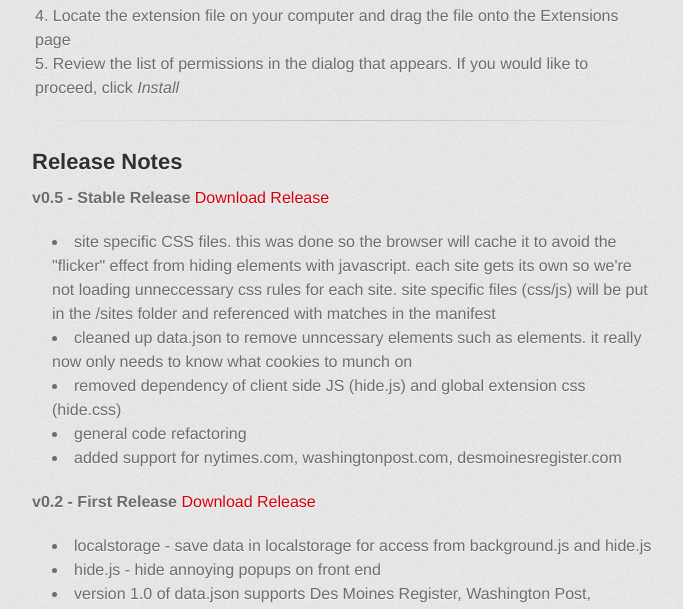
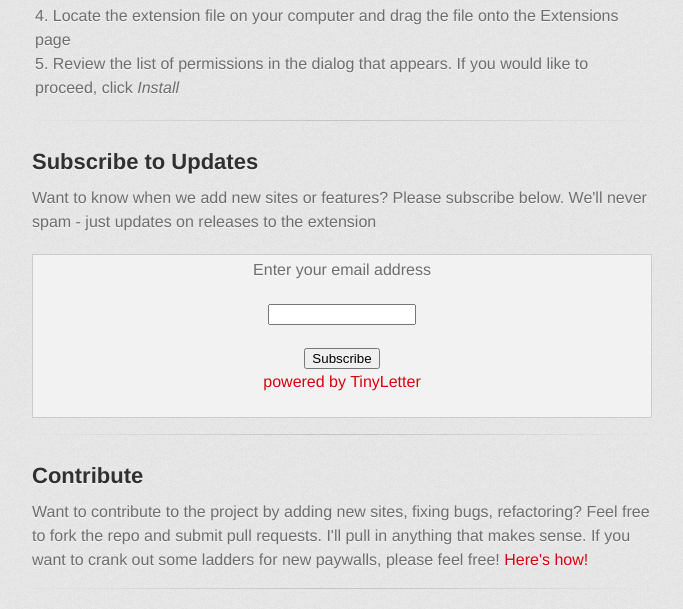
Before and after one commit to abrudtkuhl/ladder, a plain HTML site: page index.html in a window 1280 px wide. Shown: the part 1222-1831 px from the top of the page, without its empty margins (298-981 px from the left). Drawn offline with Linux system fonts and the light colour scheme; a script that the page names is missing; a web font is replaced by a local one.

Commit message:
Email Subscribe

```diff
--- a/index.html
+++ b/index.html
@@ -14,6 +14,7 @@
   </head>
 
   <body>
+    <a href="https://github.com/abrudtkuhl/ladder" target="_blank"><img style="position: absolute; top: 0; left: 0; border: 0;" src="https://s3.amazonaws.com/github/ribbons/forkme_left_darkblue_121621.png" alt="Fork me on GitHub"></a>
     <div id="container">
       <div class="inner">
 
@@ -65,6 +66,19 @@
 <li>Review the list of permissions in the dialog that appears. If you would like to proceed, click <em>Install</em>
 </li>
 </ol>
+
+<hr />
+ <h2>
+<a name="subscribe" class="anchor" href="#subscribe"><span class="octicon octicon-link"></span></a>Subscribe to Updates</h2>
+<p>Want to know when we add new sites or features? Please subscribe below. We'll never spam - just updates on releases to the extension</p>
+ <form style="border:1px solid #ccc;padding:3px;text-align:center;" action="https://tinyletter.com/ladder" method="post" target="popupwindow" onsubmit="window.open('https://tinyletter.com/ladder', 'popupwindow', 'scrollbars=yes,width=800,height=600');return true"><p><label for="tlemail">Enter your email address</label></p><p><input type="text" style="width:140px" name="email" id="tlemail" /></p><input type="hidden" value="1" name="embed"/><input type="submit" value="Subscribe" /><p><a href="https://tinyletter.com" target="_blank">powered by TinyLetter</a></p></form>
+
+<hr />
+
+<h2>
+<a name="contribute" class="anchor" href="#contribute"><span class="octicon octicon-link"></span></a>Contribute</h2>
+Want to contribute to the project by adding new sites, fixing bugs, refactoring? Feel free to fork the repo and submit pull requests. I'll pull in anything that makes sense. If you want to crank out some ladders for new paywalls, please feel free! <a href="https://github.com/abrudtkuhl/ladder/wiki/How-To-Add-A-Site-Paywall-To-Extension" target="_blank">Here's how!</a>
+
 <hr />
 
 <h2>
```
